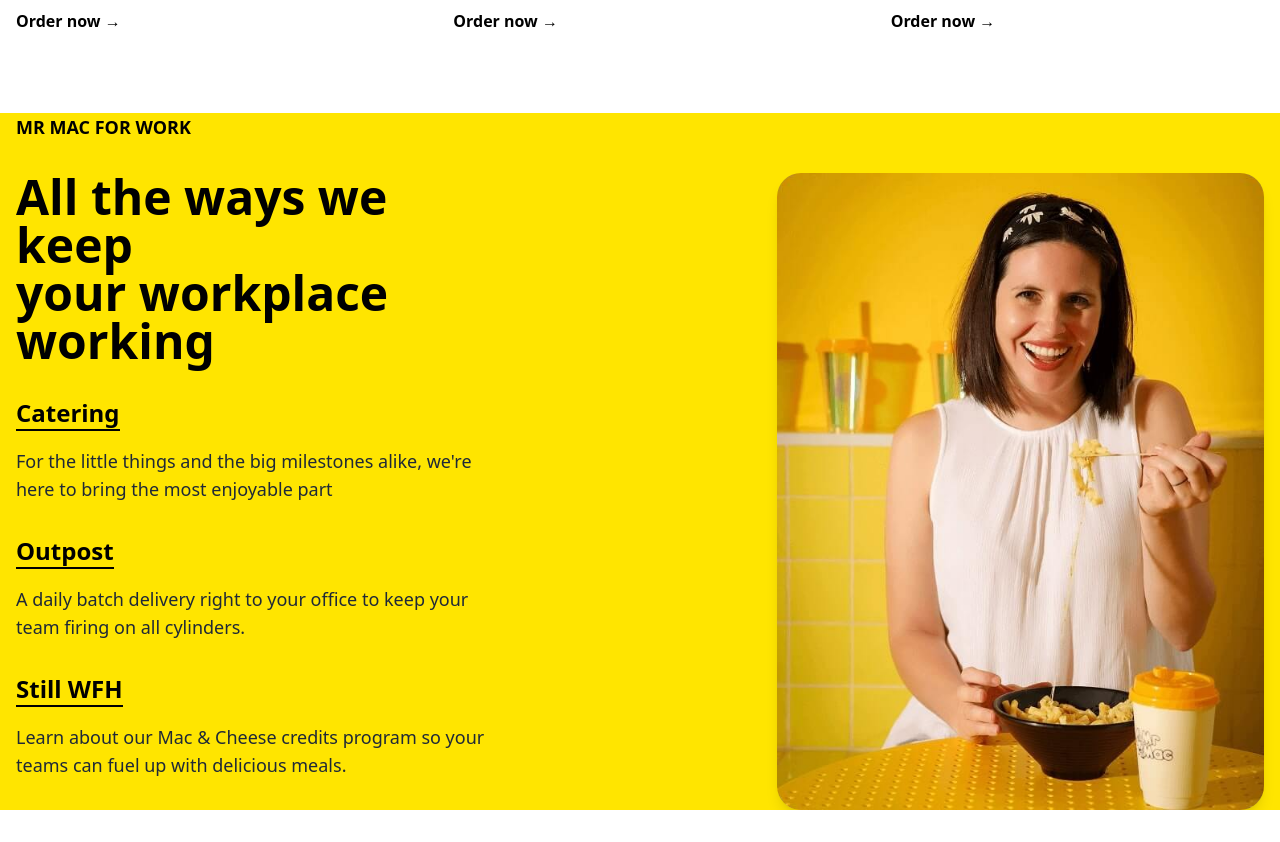
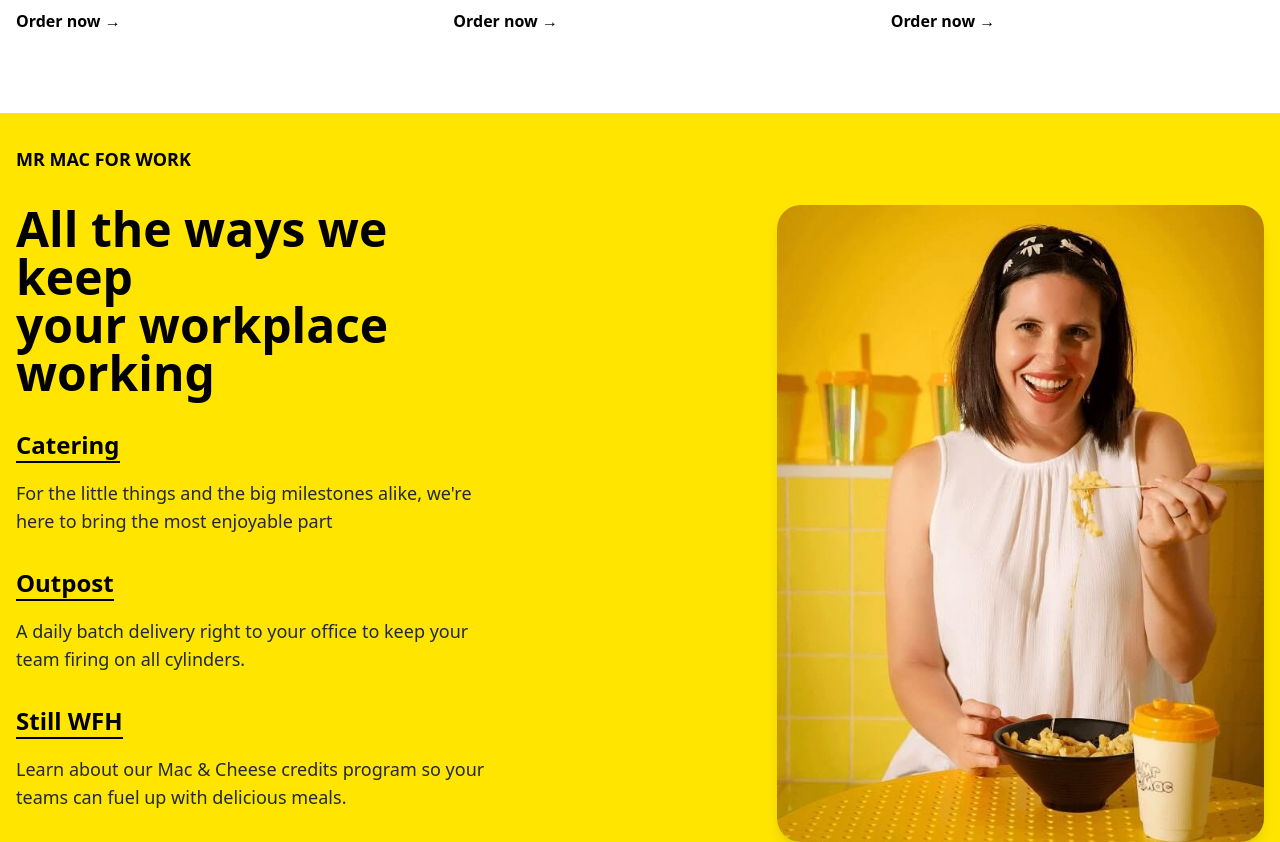
Before and after one commit to TQL-cmd/MrMac, a plain HTML site: page MrMac_Project/index.html in a window 1280 px wide. Shown: the part 1472-2314 px from the top of the page. Drawn offline with nearby package versions, Linux system fonts and the light colour scheme.

Commit message:
add pading

```diff
--- a/MrMac_Project/index.html
+++ b/MrMac_Project/index.html
@@ -298,9 +298,7 @@
       </section>
 
       <!-- For Work Section -->
-      <section class="for-work-section bg-mrmac-yellow pya-8">
-
-
+      <section class="for-work-section bg-mrmac-yellow py-8">
         <div class="container mx-auto px-4 md:px-2 ">
           <h3 class="uppercase font-bold text-lg mb-8 md:ml-2">MR MAC FOR WORK</h3>
           <div class="grid grid-cols-1 md:grid-cols-12 gap-6 md:gap-12 items-center">
```
